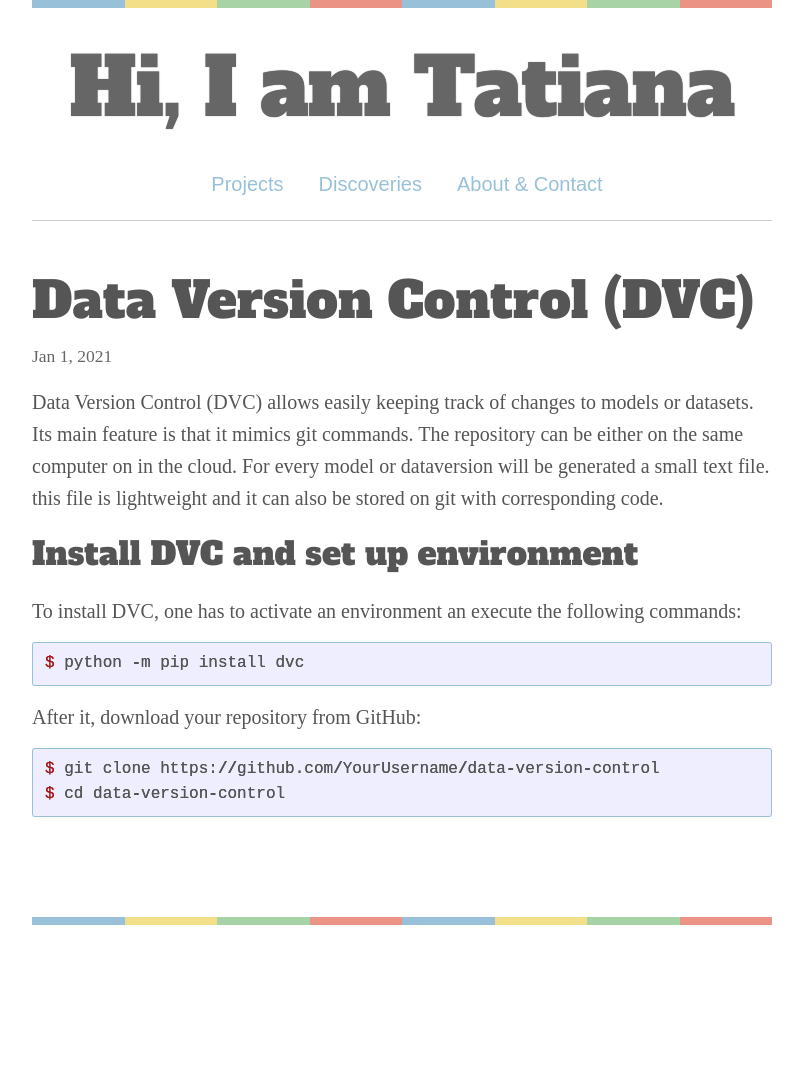
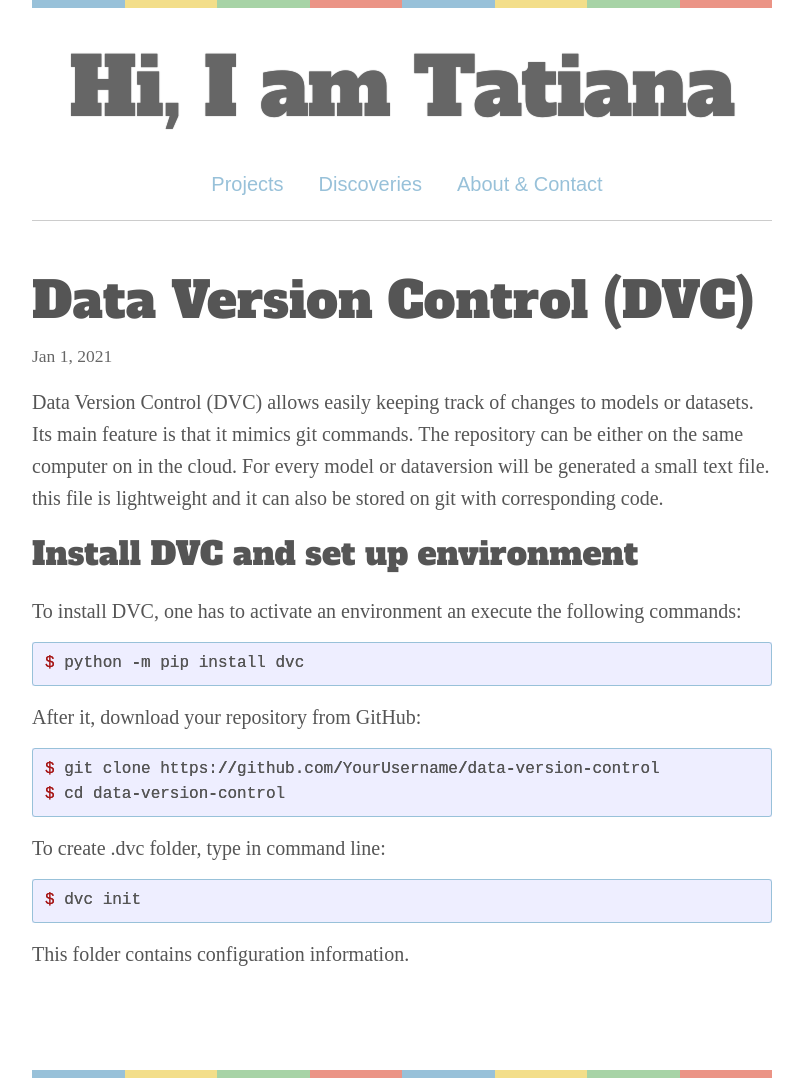
Before and after one commit to tatieliseeva/v-master, a Jekyll site: the page built from _posts/2021-01-01-DVC_(data_version_control).markdown, in a window 1280 px wide. Shown: the whole page, without its empty margins (238-1041 px from the left). Built offline with Jekyll 4.4.1, drawn with Linux system fonts in a browser that asks for light colours; some web fonts are replaced; before the commit the page ends 925 px from its top, so only the background shows below that.

Commit message:
Update 2021-01-01-DVC_(data_version_control).markdown

````diff
--- a/_posts/2021-01-01-DVC_(data_version_control).markdown
+++ b/_posts/2021-01-01-DVC_(data_version_control).markdown
@@ -22,3 +22,9 @@ After it, download your repository from GitHub:
 $ git clone https://github.com/YourUsername/data-version-control
 $ cd data-version-control
 ```
+To create .dvc folder, type in command line:
+
+```python
+$ dvc init
+```
+This folder contains configuration information.
````
